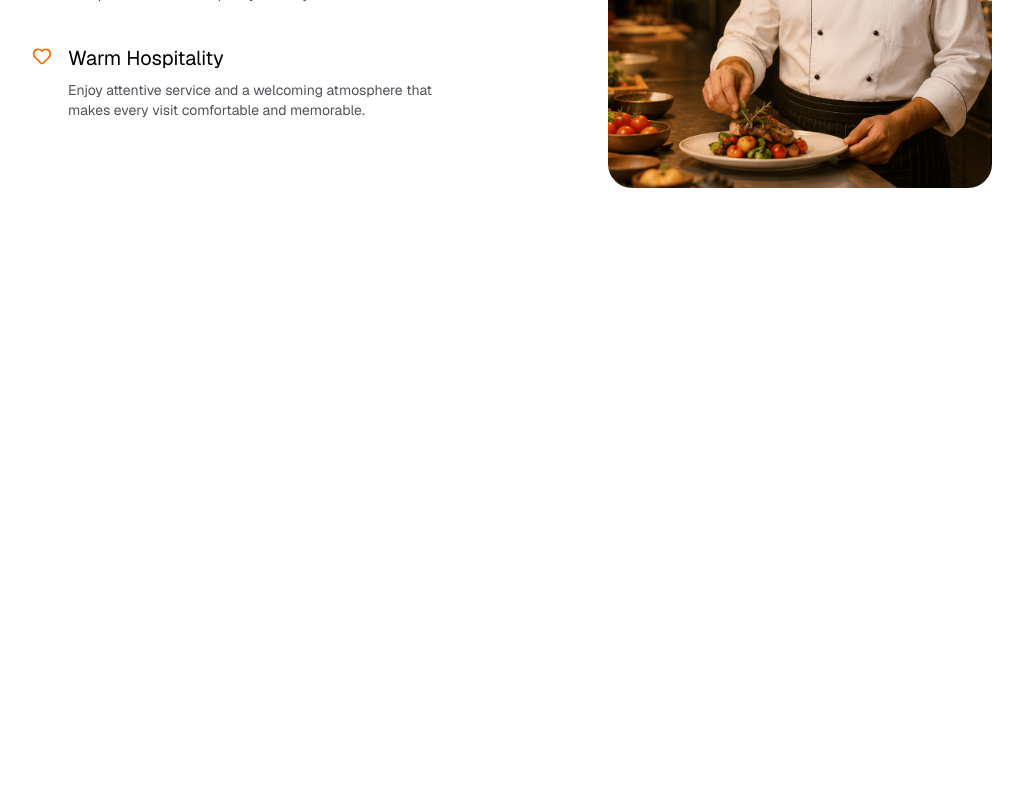
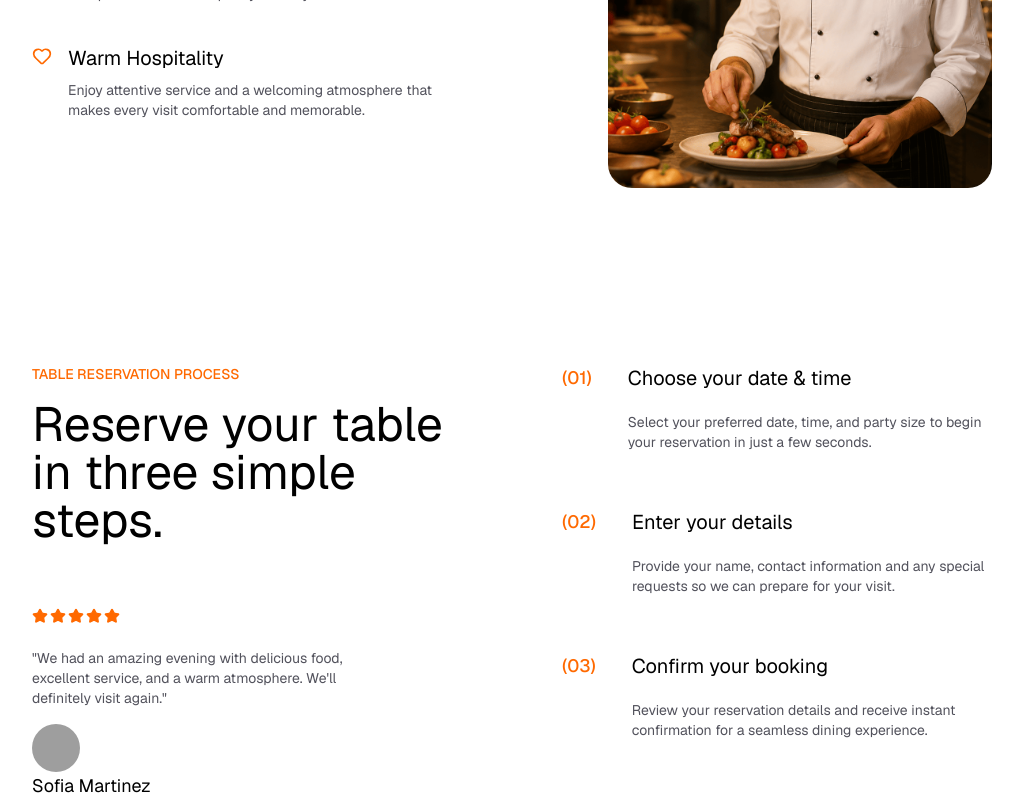
Before and after one commit to itspushpank/Restro, a React (Vite) app: page / in a window 1280 px wide. Shown: the part 3049-3849 px from the top of the page, without its empty margins (128-1151 px from the left). Before the commit the page ends 3237 px from the top, so only its background shows below. Built offline with nearby package versions, Linux system fonts and the light colour scheme; grey boxes are pictures that could not be loaded.

Commit message:
Add BookingProcess section to implement table reservation steps

```diff
--- a/src/App.jsx
+++ b/src/App.jsx
@@ -2,6 +2,7 @@
 
 import Navbar from "./components/Navbar"
 import About from "./sections/About"
+import BookingProcess from "./sections/BookingProcess"
 import Dishes from "./sections/Dishes"
 import Features from "./sections/Features"
 import HeroSection from "./sections/HeroSection"
@@ -16,6 +17,7 @@
       <Stats />
       <Dishes />
       <Features/>
+      <BookingProcess/>
     </>
   )
 }
--- /dev/null
+++ b/src/sections/BookingProcess.jsx
@@ -0,0 +1,57 @@
+import React from 'react'
+import Animated from '../components/Animated'
+import { bookingSteps, bookingTestimonial } from '../data/data'
+import { Star } from 'lucide-react'
+
+
+const BookingProcess = () => {
+  return (
+    <section id='booking-process' className='px-auto mt-44'>
+        <div className='max-w-7xl mx-auto grid md:grid-cols-2 gap-16 md:gap-25'>
+            <div className='flex flex-col text-center md:text-left'>
+                <Animated delay={0.2}>
+                    <p className='text-orange-500 font-medium uppercase mb-4'>
+                        Table Reservation Process
+                    </p>
+                </Animated>
+                <Animated delay={0.2}>
+                    <h2 className='text-4xl md:text-5xl mb-16'>
+                        Reserve your table in three simple steps.
+                    </h2>
+                </Animated>
+                <Animated className="flex gap-0.5 mb-6 justify-center md:justify-start">
+                    {[...Array(bookingTestimonial.rating)].map((_,i)=>(
+                        <Star key={i} className='size-4 fill-orange-500 text-orange-500'/>
+                    ))}
+                </Animated>
+                <Animated delay={0.2}>
+                    <p className='text-zinc-600 max-w-xs max-md:mx-auto mb-4'>
+                        "{bookingTestimonial.quote}"
+                    </p>
+                </Animated>
+                <Animated>
+                    <img src={bookingTestimonial.authorImg} alt={bookingTestimonial.authorName} className='size-12 rounded-full object-cover' />
+                    <span className='text-lg'>{bookingTestimonial.authorName}</span>
+                </Animated>
+            </div>
+
+
+            <div className='space-y-14 text-left'>
+                    {
+                        bookingSteps.map((step,index)=>(
+                            <Animated key={index} y={150} delay={index * 0.15} className="flex items-start gap-9">
+                                <span className='text-orange-500 font-medium text-lg shrink-0'>{step.number}</span>
+                                <div className='flex flex-col'>
+                                    <h3 className='text-xl mb-5'>{step.title}</h3>
+                                    <p className='text-zinc-600'>{step.description}</p>
+                                </div>
+                            </Animated>
+                        ))
+                    }
+            </div>
+        </div>
+    </section>
+  )
+}
+
+export default BookingProcess
```
